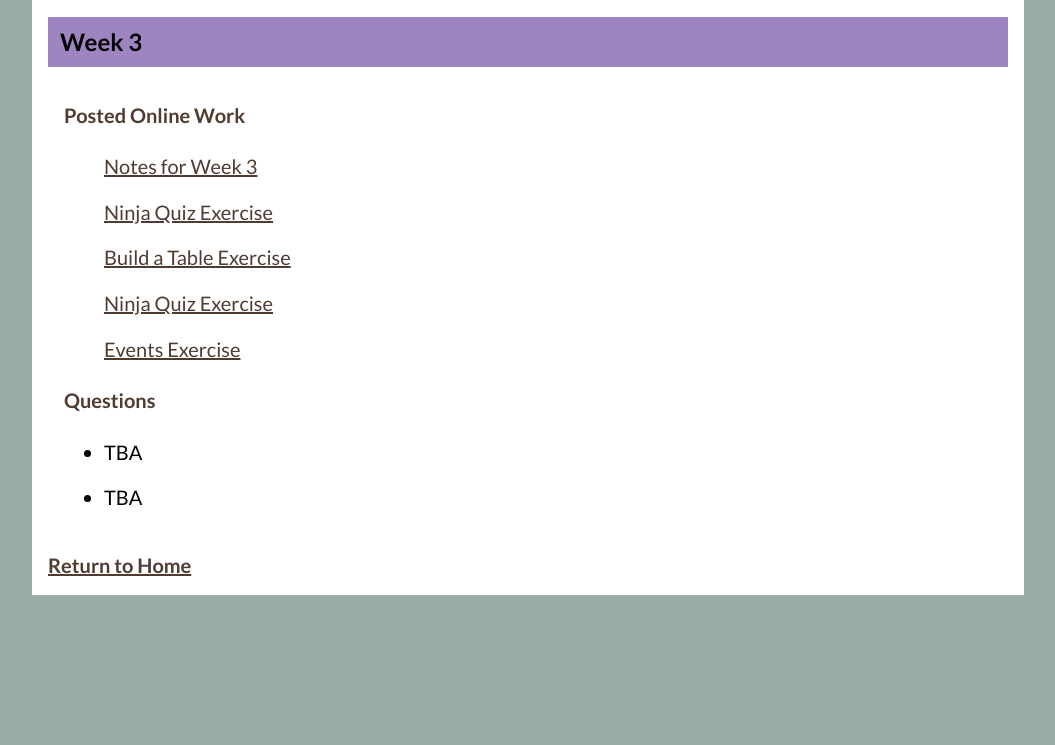
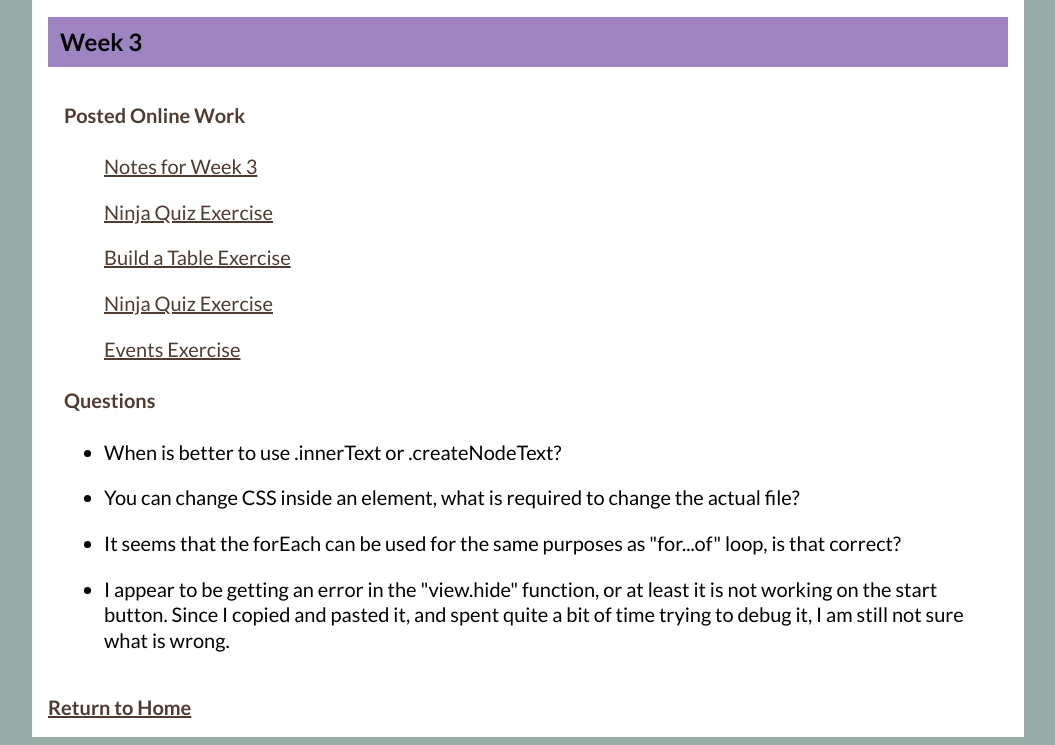
Before and after one commit to aleshana/WDD-330-Portfolio, a plain HTML site: page week03/index.html in a window 1280 px wide. Shown: the part 452-1197 px from the top of the page, without its empty margins (112-1167 px from the left). Before the commit the page ends 1055 px from the top, so only its background shows below. Drawn offline with Linux system fonts and the light colour scheme; a web font is replaced by a local one.

Commit message:
added notes.pdf and updated week3 index questions

```diff
--- a/week03/index.html
+++ b/week03/index.html
@@ -43,11 +43,20 @@
     <h4>Questions</h4>
         <ul>
             <li>
-                TBA
+                When is better to use .innerText or .createNodeText?
             </li>
 
             <li>
-                TBA
+                You can change CSS inside an element, what is required to change the actual file?
+            </li>
+            <li>
+                It seems that the forEach can be used for the same purposes as "for...of"  loop,
+                is that correct?
+            </li>
+            <li>
+                I appear to be getting an error in the "view.hide" function, or at least it is not
+                working on the start button.  Since I copied and pasted it, and spent quite a bit of time
+                trying to debug it, I am still not sure what is wrong.
             </li>
         </ul>
    </section>
```
Also changed, not shown: 2 other files.
